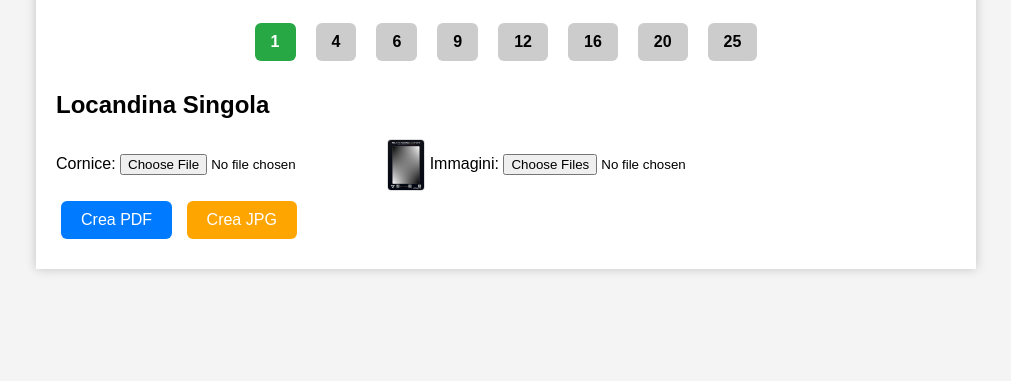
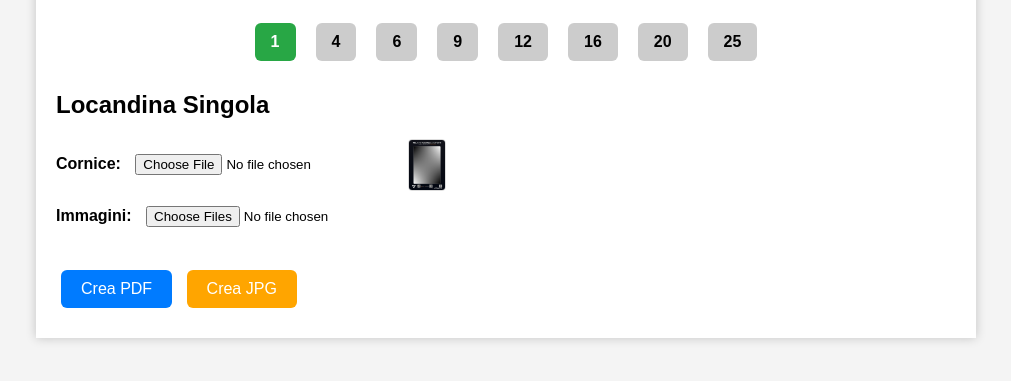
Before and after one commit to Roccotot/locandine-web, a plain HTML site: page index.html in a window 1280 px wide. Shown: the part 93-474 px from the top of the page, without its empty margins (134-1145 px from the left). Drawn offline with Linux system fonts and the light colour scheme.

Commit message:
Update style.css

```diff
--- a/style.css
+++ b/style.css
@@ -32,7 +32,6 @@ body {
   }
 }
 
-
 .header h1 {
   font-size: 1.8em;
   margin: 0;
@@ -44,6 +43,7 @@ body {
   color: #444;
 }
 
+/* Pulsanti numerici */
 .tabs {
   display: flex;
   justify-content: center;
@@ -73,6 +73,7 @@ body {
   color: #fff;
 }
 
+/* Contenuti */
 .tab-content {
   display: none;
 }
@@ -81,15 +82,27 @@ body {
   display: block;
 }
 
+/* Input file */
+label {
+  display: block;
+  margin: 15px 0;
+  font-weight: bold;
+}
+
+label input[type="file"] {
+  margin-left: 10px;
+}
+
 .preview-frame {
   display: inline-block;
   vertical-align: middle;
-  margin-left: 10px;
+  margin-left: 15px;
   height: 50px;
   border: 1px solid #ddd;
   border-radius: 4px;
 }
 
+/* Pulsanti azione */
 button {
   margin: 10px 5px;
   padding: 10px 20px;
```
